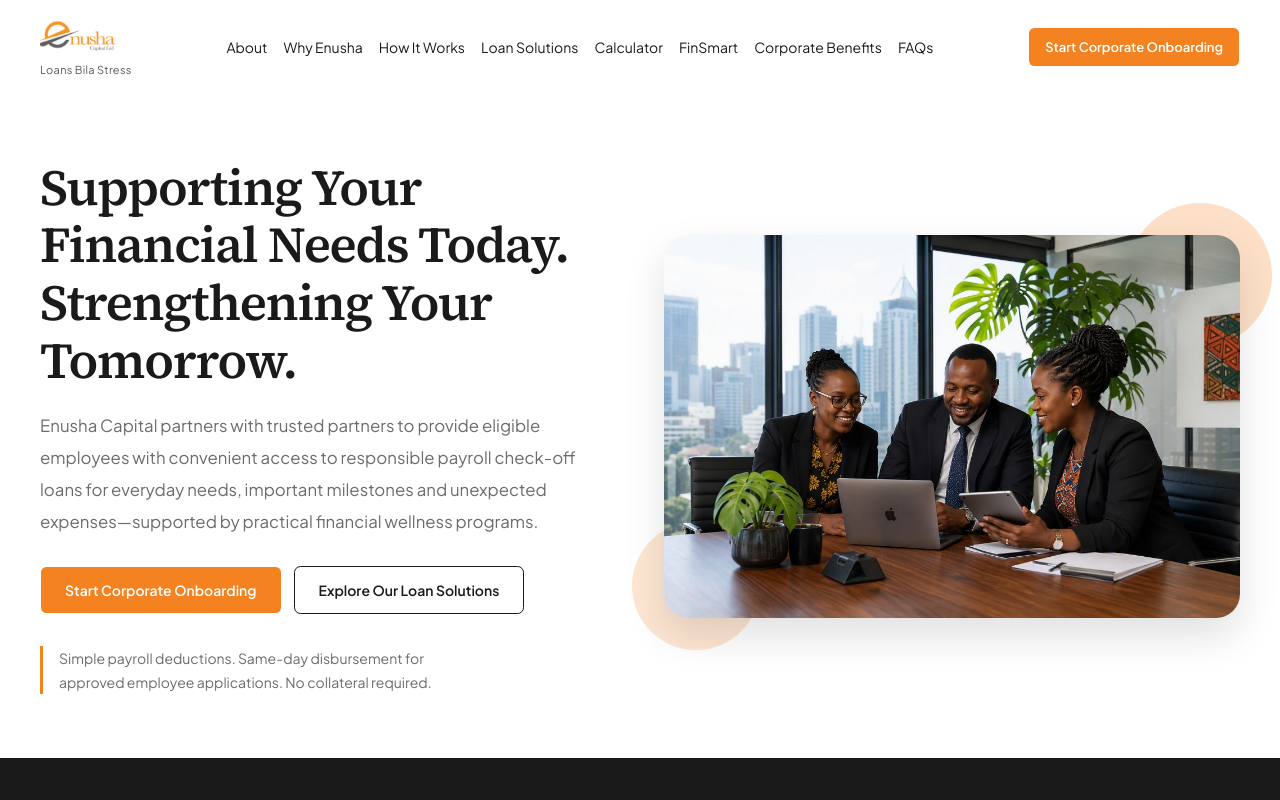
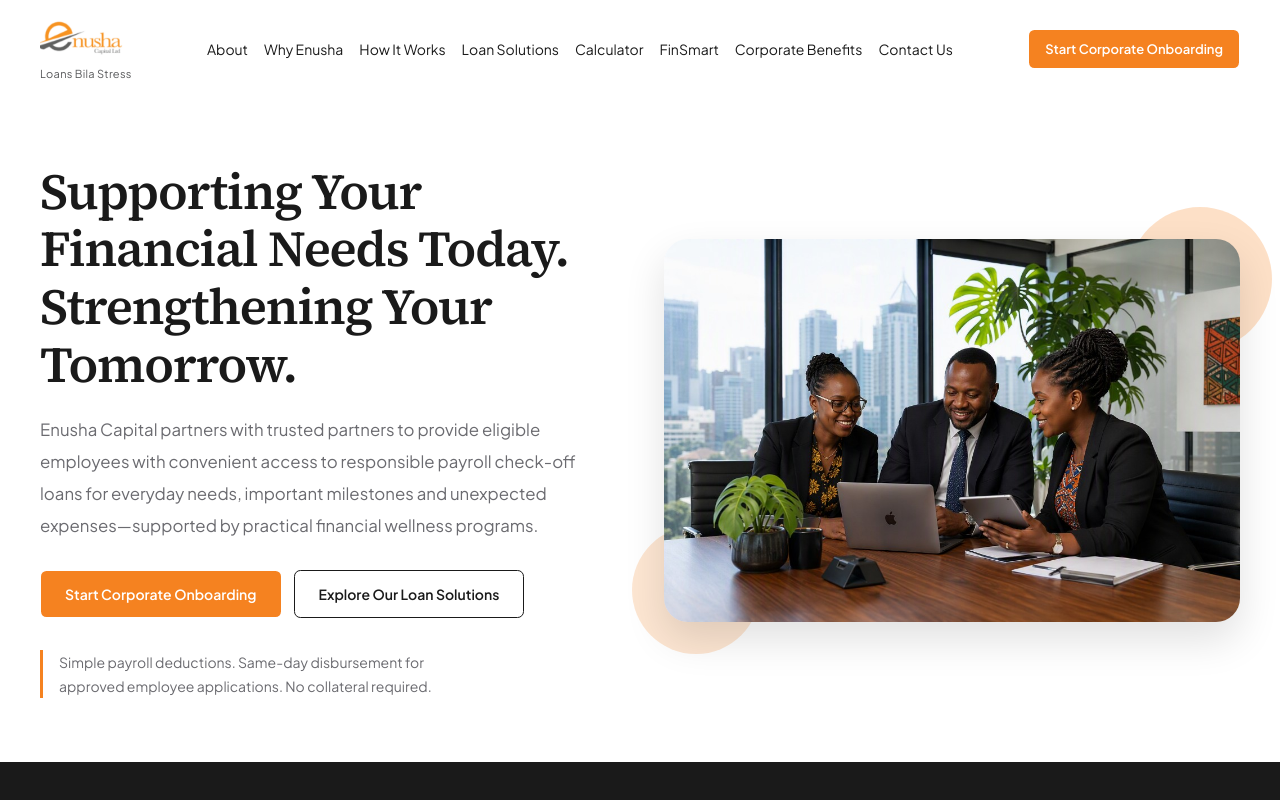
Before and after one commit to jeromekithinji/enush, a Next.js app: page / in a window 1280 px wide. Shown: the top 800 px of the page. Built offline with nearby package versions, Linux system fonts and the light colour scheme.

Commit message:
Updated the navigation bar links and logo

```diff
--- a/src/app/corporate-benefits/page.tsx
+++ b/src/app/corporate-benefits/page.tsx
@@ -1,16 +1,5 @@
-import type { Metadata } from 'next'
-
-import { StubPage } from '@/components/layout/stub-page'
-
-export const metadata: Metadata = {
-	title: 'Corporate Benefits',
-}
+import { redirect } from 'next/navigation'
 
 export default function CorporateBenefitsPage () {
-	return (
-		<StubPage
-			title='Corporate Benefits'
-			description='Benefits of partnering with Enusha Capital for your organisation.'
-		/>
-	)
+	redirect('/#corporate-benefits')
 }
--- a/src/components/home/why-enusha-section.tsx
+++ b/src/components/home/why-enusha-section.tsx
@@ -119,7 +119,7 @@
 				</div>
 			</div>
 
-			<div className='bg-cream'>
+			<div id='corporate-benefits' className='bg-cream'>
 				<div className='mx-auto w-full max-w-[1280px] px-5 py-14 md:px-8 lg:px-10 lg:py-20'>
 					<h3 className='text-center font-heading text-[1.75rem] font-semibold tracking-tight text-charcoal sm:text-4xl'>
 						Benefits for corporate partners and employees
--- a/src/components/layout/brand-logo.tsx
+++ b/src/components/layout/brand-logo.tsx
@@ -13,7 +13,7 @@
 				alt='Enusha Capital Ltd'
 				width={230}
 				height={128}
-				className='h-10 w-auto lg:h-11'
+				className='h-11 w-auto lg:h-12'
 				priority
 			/>
 			{showTagline ? (
--- a/src/components/layout/site-footer.tsx
+++ b/src/components/layout/site-footer.tsx
@@ -13,7 +13,7 @@
 
 export function SiteFooter () {
 	return (
-		<footer className='bg-charcoal text-white'>
+		<footer id='contact' className='bg-charcoal text-white'>
 			<div className='border-t border-white/10'>
 				<div className='mx-auto grid w-full max-w-[1280px] gap-10 px-5 py-12 md:px-8 lg:grid-cols-3 lg:gap-16 lg:px-10 lg:py-16'>
 					<div>
--- a/src/lib/nav.ts
+++ b/src/lib/nav.ts
@@ -36,14 +36,14 @@
 		description: 'Financial wellness education for employees through FinSmart.',
 	},
 	{
-		href: '/corporate-benefits',
+		href: '/#corporate-benefits',
 		label: 'Corporate Benefits',
 		description: 'Benefits of partnering with Enusha Capital for your organisation.',
 	},
 	{
-		href: '/#faqs',
-		label: 'FAQs',
-		description: 'Answers to common questions from employers, HR teams, and employees.',
+		href: '/#contact',
+		label: 'Contact Us',
+		description: 'Get in touch with the Enusha team.',
 	},
 ]
 
```
